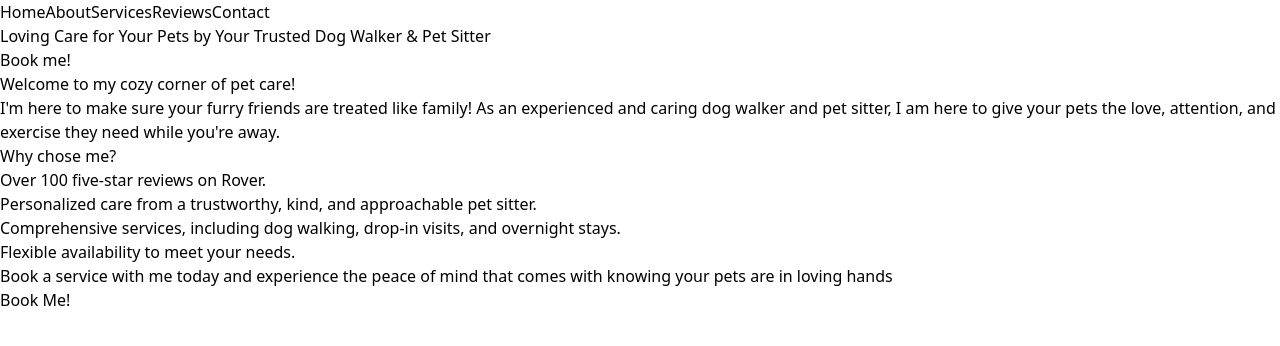
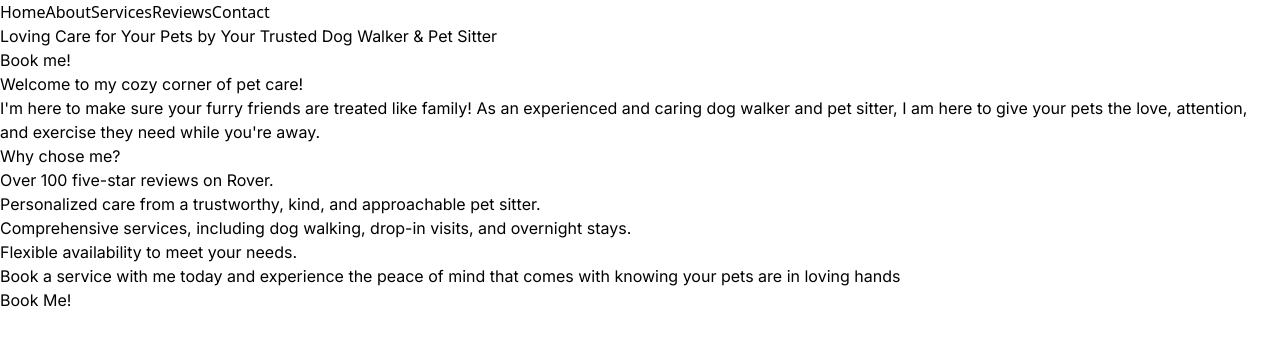
Before and after one commit to HunterHeston/dog-walking, a Next.js app: page / in a window 1280 px wide. Shown: the top 346 px of the page. Built offline with nearby package versions, Linux system fonts and the light colour scheme.

Commit message:
Apply inter font to main content of site

```diff
--- a/pages/_app.tsx
+++ b/pages/_app.tsx
@@ -4,11 +4,12 @@ import type { AppProps } from "next/app";
 import { Inter } from "next/font/google";
 
 const inter = Inter({ subsets: ["latin"] });
-
 export default function App({ Component, pageProps }: AppProps) {
   return (
     <Layout>
-      <Component {...pageProps} />
+      <main className={inter.className}>
+        <Component {...pageProps} />
+      </main>
     </Layout>
   );
 }
```
